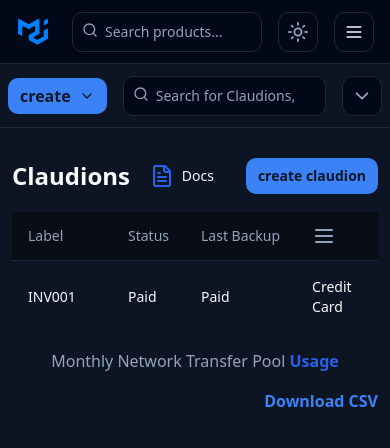
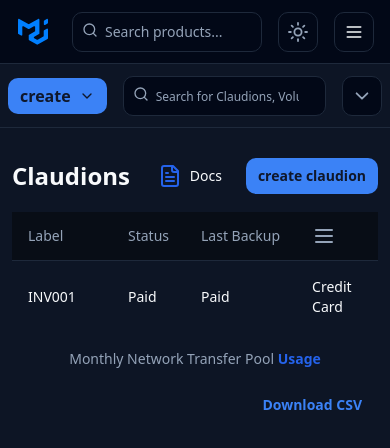
Before and after one commit to rishal-ERPGULF/claudion-portal, a React (Vite) app: page / in a window 390 px wide. Shown: the top 448 px of the page. Built offline with nearby package versions, Linux system fonts and the light colour scheme.

Commit message:
FIX -text resize for mobile

```diff
--- a/src/components/ui/HomeNav.tsx
+++ b/src/components/ui/HomeNav.tsx
@@ -53,7 +53,7 @@ const HomeNav = () => {
             <Input
               type="search"
               placeholder="Search for Claudions, Volumes, Domains ..."
-              className="pl-8"
+              className="pl-8 placeholder:text-xs md:placeholder:text-sm"
             />
           </div>
         </form>
--- a/src/pages/Home.tsx
+++ b/src/pages/Home.tsx
@@ -17,7 +17,7 @@ const Home = () => {
       <section className="flex p-3 md:p-6 flex-col gap-4">
         <div className="flex w-full items-center">
           <h1 className="text-2xl font-bold">Claudions</h1>
-          <div className="ml-auto flex items-center gap-4">
+          <div className="ml-auto flex items-center gap-2 md:gap-4">
             <Button variant={"ghost"} className="gap-2">
               <FileText className="text-blue-600" /> Docs
             </Button>
@@ -27,7 +27,7 @@ const Home = () => {
           </div>
         </div>
         <Table>
-          <TableCaption className="text-base">
+          <TableCaption className="text-sm md:text-base">
             Monthly Network Transfer Pool{" "}
             <span className="text-blue-600 font-semibold">Usage</span>
           </TableCaption>
@@ -62,9 +62,12 @@ const Home = () => {
           </TableBody>
         </Table>
         <div className="w-full text-right">
-          <span className="text-base font-semibold text-blue-500">
+          <Button
+            variant={"link"}
+            className="text-sm md:text-base font-semibold"
+          >
             Download CSV
-          </span>
+          </Button>
         </div>
       </section>
     </main>
```
